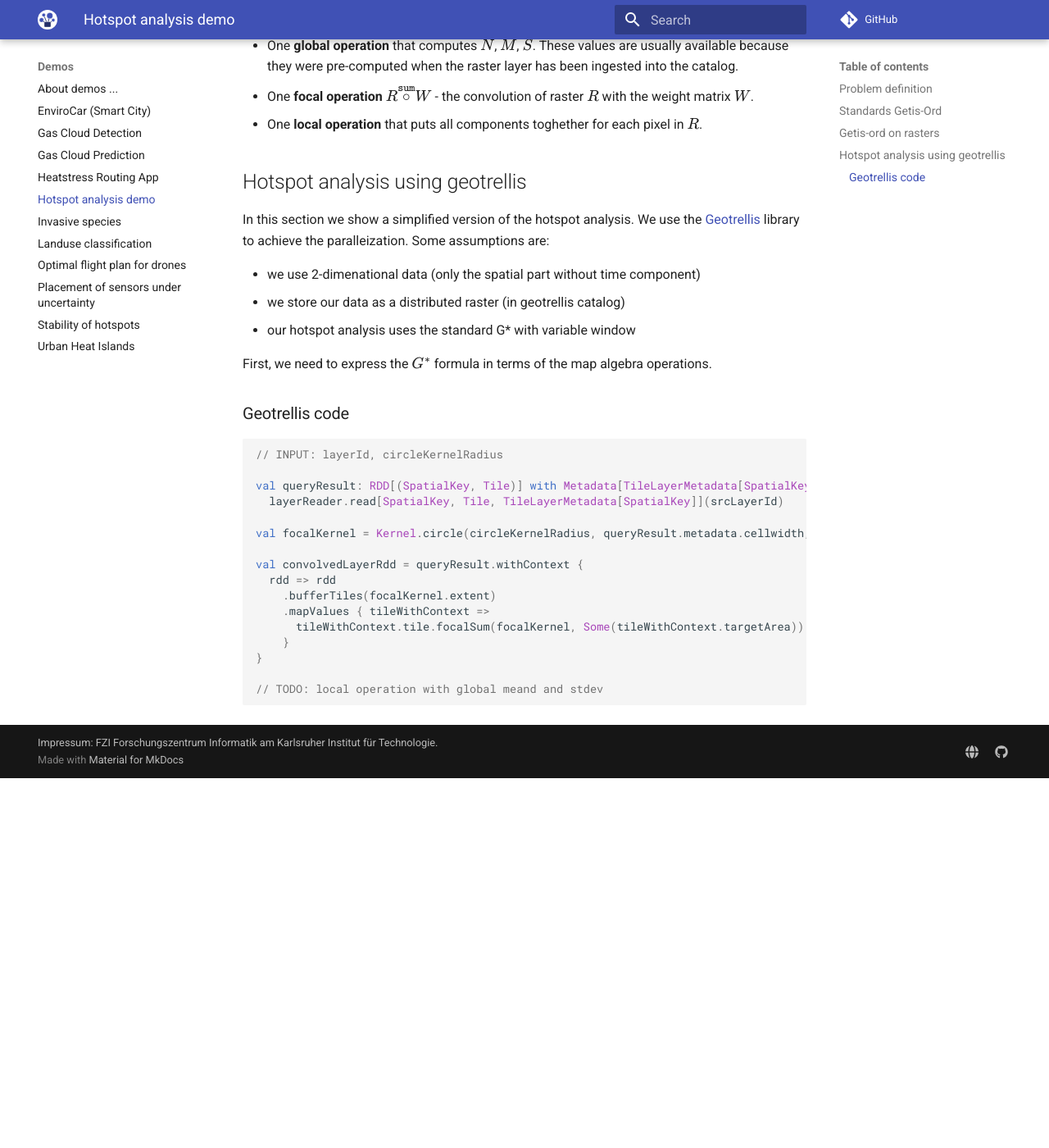
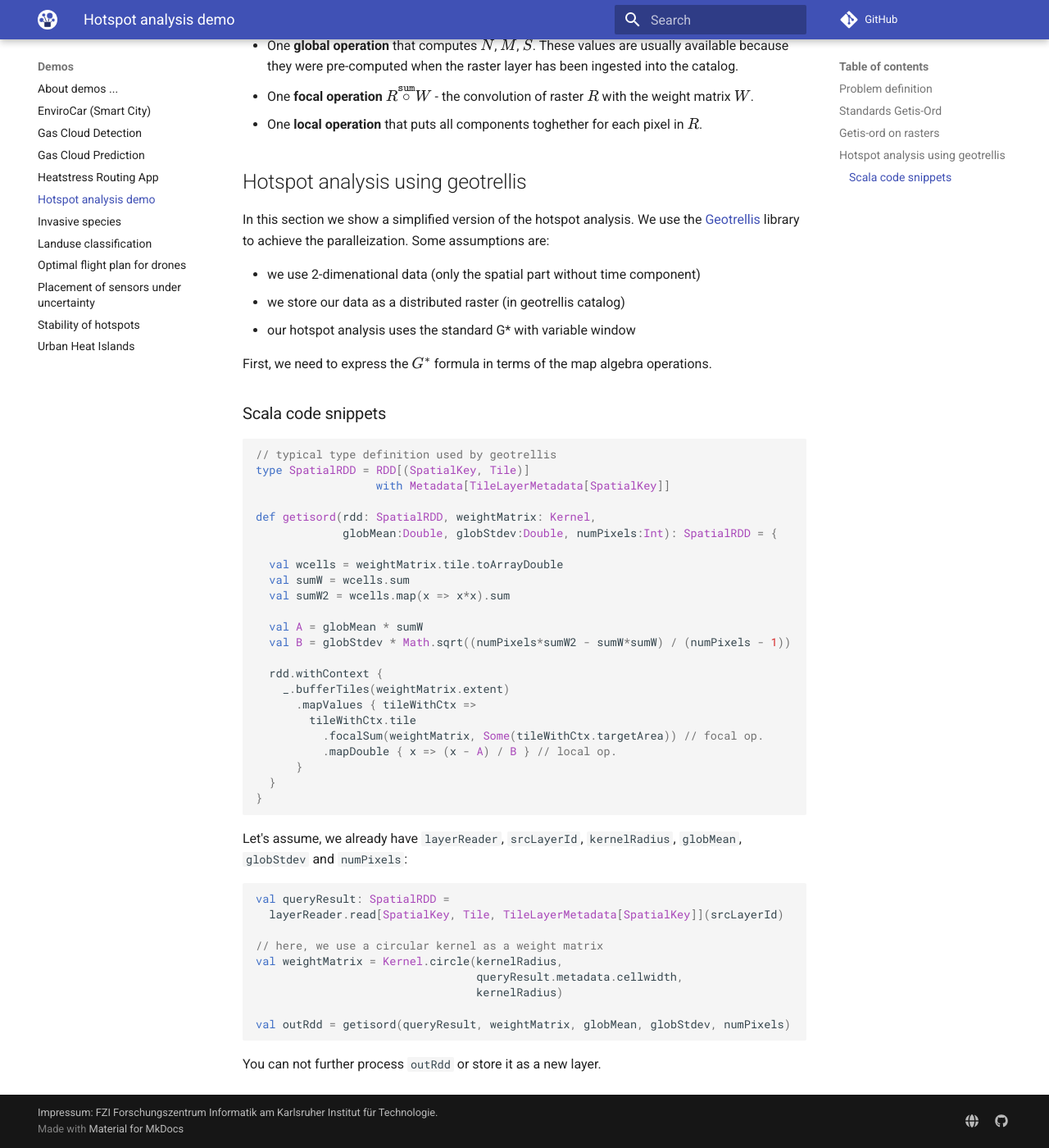
Before and after one commit to biggis-project/biggis-docs, an MkDocs documentation site: the page built from docs/demos/hotspots.md, in a window 1280 px wide and 1400 px high, scrolled down 1623 px. Shown: the whole window at 82% size. Built offline with MkDocs 1.6.1 and Material for MkDocs 9.7.7, drawn with Linux system fonts in a browser that asks for light colours; nearby versions of some CDN libraries; formulas are drawn with MathJax 3; a script that is not in the unit is left out; comment, search, counter and statistics services are not loaded; old or Windows-style settings are respelled for this version of MkDocs; before the commit the page ends 2572 px from its top, so only the background shows below that.

Commit message:
improve G* geotrellis code examples

````diff
--- a/docs/demos/hotspots.md
+++ b/docs/demos/hotspots.md
@@ -92,24 +92,45 @@ Some assumptions are:
 
 First, we need to express the $G^*$ formula in terms of the map algebra operations.
 
-
-### Geotrellis code
+### Scala code snippets
 
 ```scala
-// INPUT: layerId, circleKernelRadius
+// typical type definition used by geotrellis
+type SpatialRDD = RDD[(SpatialKey, Tile)]
+                  with Metadata[TileLayerMetadata[SpatialKey]]
 
-val queryResult: RDD[(SpatialKey, Tile)] with Metadata[TileLayerMetadata[SpatialKey]] =
+def getisord(rdd: SpatialRDD, weightMatrix: Kernel,
+             globMean:Double, globStdev:Double, numPixels:Int): SpatialRDD = {
+
+  val wcells = weightMatrix.tile.toArrayDouble
+  val sumW = wcells.sum
+  val sumW2 = wcells.map(x => x*x).sum
+
+  val A = globMean * sumW
+  val B = globStdev * Math.sqrt((numPixels*sumW2 - sumW*sumW) / (numPixels - 1))
+
+  rdd.withContext {
+    _.bufferTiles(weightMatrix.extent)
+      .mapValues { tileWithCtx =>
+        tileWithCtx.tile
+          .focalSum(weightMatrix, Some(tileWithCtx.targetArea)) // focal op.
+          .mapDouble { x => (x - A) / B } // local op.
+      }
+  }
+}
+```
+
+Let's assume, we already have `layerReader`, `srcLayerId`, `kernelRadius`, `globMean`, `globStdev` and `numPixels`:
+
+```scala
+val queryResult: SpatialRDD =
   layerReader.read[SpatialKey, Tile, TileLayerMetadata[SpatialKey]](srcLayerId)
 
-val focalKernel = Kernel.circle(circleKernelRadius, queryResult.metadata.cellwidth, circleKernelRadius)
+// here, we use a circular kernel as a weight matrix
+val weightMatrix = Kernel.circle(kernelRadius,
+                                 queryResult.metadata.cellwidth,
+                                 kernelRadius)
 
-val convolvedLayerRdd = queryResult.withContext {
-  rdd => rdd
-    .bufferTiles(focalKernel.extent)
-    .mapValues { tileWithContext =>
-      tileWithContext.tile.focalSum(focalKernel, Some(tileWithContext.targetArea))
-    }
-}
-
-// TODO: local operation with global meand and stdev
+val outRdd = getisord(queryResult, weightMatrix, globMean, globStdev, numPixels)
 ```
+You can not further process `outRdd` or store it as a new layer.
````
Also changed, not shown: docs/methods/index.md (+7 -2 lines).
